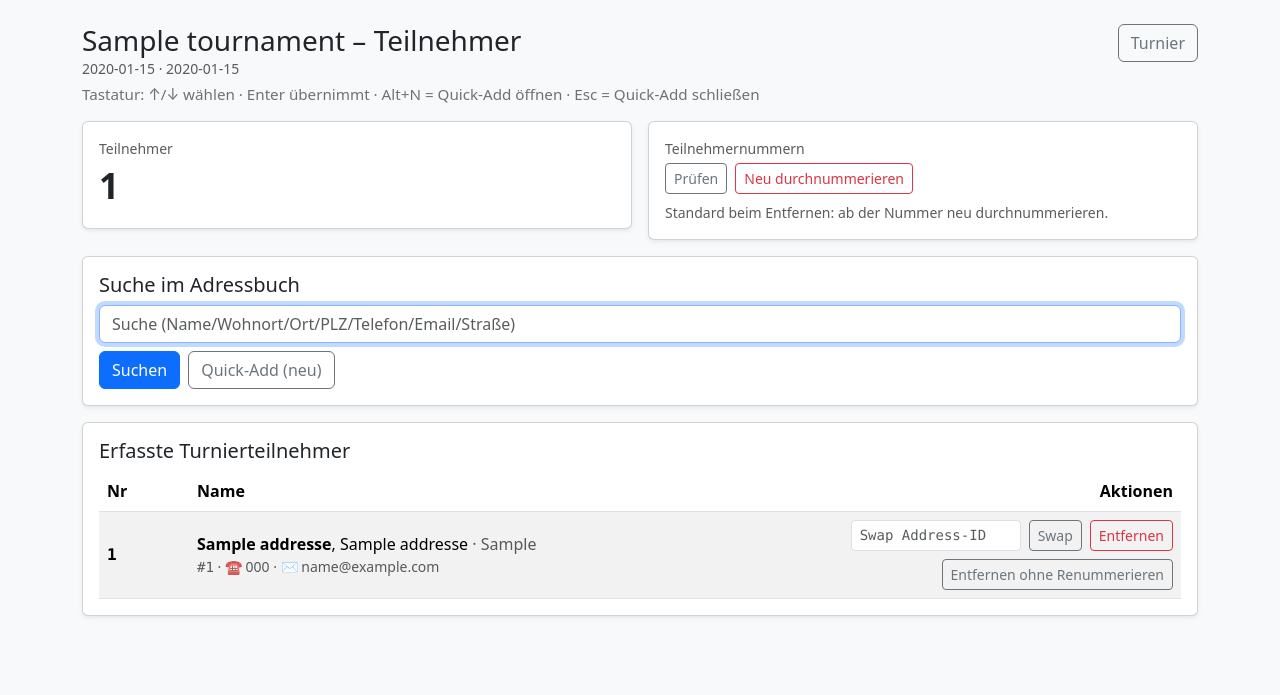
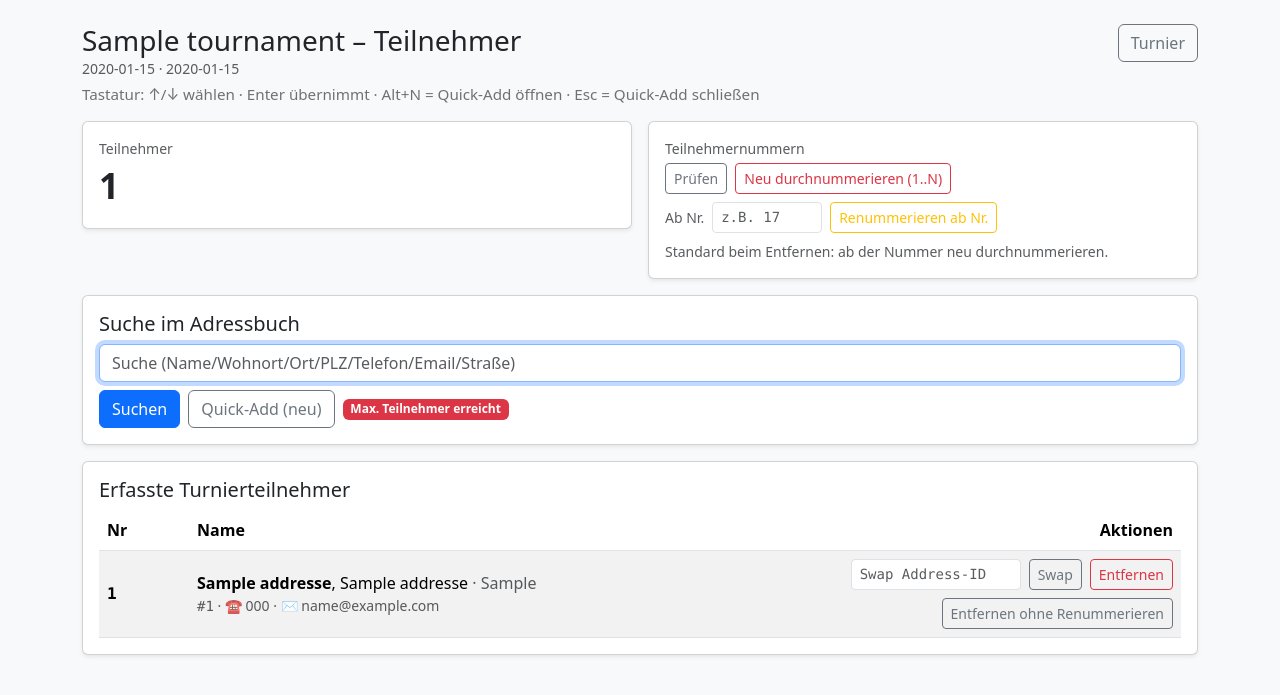
Before and after one commit to dieter6605/SchafkopfTurnier, a Flask app: page /tournaments/1/participants in a window 1280 px wide. Shown: the part 56-751 px from the top of the page. Run offline with Flask 3, Linux system fonts and the light colour scheme; tables that the repository leaves empty hold one stand-in row (values such as "Sample post").

Commit message:
Entfernen und Renummerieren #2

```diff
--- a/app/routes/tournaments.py
+++ b/app/routes/tournaments.py
@@ -2,9 +2,9 @@
 from __future__ import annotations
 
 from datetime import datetime
-from typing import Any
+from typing import Any, List, Optional
 
-from flask import Blueprint, flash, redirect, render_template, request, url_for
+from flask import Blueprint, flash, redirect, render_template, request, session, url_for
 
 from .. import db
 from .addresses import _default_ab_id, _upsert_wohnort
@@ -124,6 +124,37 @@ def _renumber_from(con, tournament_id: int, start_no: int) -> None:
         n += 1
 
 
+def _find_gaps(con, tournament_id: int) -> list[int]:
+    """
+    Ermittelt fehlende Nummern im Bereich 1..max(player_no).
+    (Duplikate sind durch UNIQUE(tournament_id, player_no) ausgeschlossen.)
+    """
+    rows = db.q(
+        con,
+        "SELECT player_no FROM tournament_participants WHERE tournament_id=? ORDER BY player_no ASC",
+        (tournament_id,),
+    )
+    nums: list[int] = []
+    for r in rows:
+        try:
+            n = int(r["player_no"])
+            if n > 0:
+                nums.append(n)
+        except Exception:
+            pass
+
+    if not nums:
+        return []
+
+    s = set(nums)
+    m = max(nums)
+    return [i for i in range(1, m + 1) if i not in s]
+
+
+def _session_gaps_key(tournament_id: int) -> str:
+    return f"skt_tp_gaps_{int(tournament_id)}"
+
+
 # -----------------------------------------------------------------------------
 # Pages
 # -----------------------------------------------------------------------------
@@ -218,6 +249,18 @@ def tournament_detail(tournament_id: int):
 @bp.get("/tournaments/<int:tournament_id>/participants")
 def tournament_participants(tournament_id: int):
     qtxt = (request.args.get("q") or "").strip()
+    show_gaps = (request.args.get("show_gaps") or "0") == "1"
+
+    gaps: list[int] = []
+    if show_gaps:
+        # einmalig aus Session lesen (und danach löschen)
+        k = _session_gaps_key(tournament_id)
+        try:
+            raw = session.get(k) or []
+            gaps = [int(x) for x in raw]
+        except Exception:
+            gaps = []
+        session.pop(k, None)
 
     with db.connect() as con:
         t = _get_tournament(con, tournament_id)
@@ -255,6 +298,8 @@ def tournament_participants(tournament_id: int):
         hits=hits,
         participants=participants,
         cap_ok=cap_ok,
+        show_gaps=show_gaps,
+        gaps=gaps,
     )
 
 
@@ -387,8 +432,7 @@ def tournament_participant_quickadd(tournament_id: int):
 # -----------------------------------------------------------------------------
 @bp.post("/tournaments/<int:tournament_id>/participants/<int:tp_id>/remove")
 def tournament_participant_remove(tournament_id: int, tp_id: int):
-    # Default = 1 (Standard: ab dieser Nummer)
-    renumber = _to_int(request.form.get("renumber"), 1)  # 0/1
+    renumber = _to_int(request.form.get("renumber"), 1)  # Default = 1
 
     with db.connect() as con:
         row = db.one(
@@ -436,21 +480,36 @@ def tournament_participants_renumber_from(tournament_id: int):
 
 
 # -----------------------------------------------------------------------------
-# Teilnehmernummern komplett renummerieren (1..N)
+# Teilnehmernummern prüfen / komplett renummerieren (1..N)
 # -----------------------------------------------------------------------------
 @bp.post("/tournaments/<int:tournament_id>/participants/check-numbers")
 def tournament_participants_check_numbers(tournament_id: int):
     renumber = _to_int(request.form.get("renumber"), 0)  # 0/1
+    q = (request.args.get("q") or request.form.get("q") or "").strip()
 
     with db.connect() as con:
         if renumber:
             _renumber_all(con, tournament_id)
             con.commit()
             flash("Teilnehmernummern wurden neu durchnummeriert (1..N).", "ok")
+            return redirect(url_for("tournaments.tournament_participants", tournament_id=tournament_id, q=q))
+
+        # prüfen + Ergebnis in Session ablegen, dann im UI anzeigen
+        gaps = _find_gaps(con, tournament_id)
+        session[_session_gaps_key(tournament_id)] = gaps
+        if gaps:
+            flash(f"Prüfung: {len(gaps)} Lücke(n) gefunden.", "error")
         else:
-            flash("Prüfung abgeschlossen (Lückenanzeige kommt als nächstes).", "ok")
+            flash("Prüfung: keine Lücken gefunden.", "ok")
 
-    return redirect(url_for("tournaments.tournament_participants", tournament_id=tournament_id))
+    return redirect(
+        url_for(
+            "tournaments.tournament_participants",
+            tournament_id=tournament_id,
+            q=q,
+            show_gaps="1",
+        )
+    )
 
 
 # -----------------------------------------------------------------------------
--- a/app/templates/tournament_participants.html
+++ b/app/templates/tournament_participants.html
@@ -1,3 +1,4 @@
+{# app/templates/tournament_participants.html #}
 {% extends "layout.html" %}
 {% block content %}
 
@@ -33,18 +34,67 @@
     <div class="card shadow-sm">
       <div class="card-body">
         <div class="text-muted small mb-1">Teilnehmernummern</div>
+
         <div class="d-flex gap-2 flex-wrap align-items-center">
-          <form method="post" action="{{ url_for('tournaments.tournament_participants_check_numbers', tournament_id=t.id) }}">
-            <button class="btn btn-sm btn-outline-secondary" title="Prüft auf Lücken (Anzeige kommt als nächstes)">Prüfen</button>
+          <!-- Prüfen -->
+          <form method="post"
+                action="{{ url_for('tournaments.tournament_participants_check_numbers', tournament_id=t.id) }}">
+            <button class="btn btn-sm btn-outline-secondary"
+                    title="Prüft auf Lücken (Anzeige kommt als nächstes)">
+              Prüfen
+            </button>
           </form>
 
-          <form method="post" action="{{ url_for('tournaments.tournament_participants_check_numbers', tournament_id=t.id) }}">
+          <!-- Komplett neu 1..N -->
+          <form method="post"
+                action="{{ url_for('tournaments.tournament_participants_check_numbers', tournament_id=t.id) }}">
             <input type="hidden" name="renumber" value="1">
-            <button class="btn btn-sm btn-outline-danger" title="Verdichtet alle Teilnehmer auf 1..N">Neu durchnummerieren</button>
+            <button class="btn btn-sm btn-outline-danger"
+                    title="Verdichtet alle Teilnehmer auf 1..N">
+              Neu durchnummerieren (1..N)
+            </button>
+          </form>
+
+          <!-- Neu: ab Nummer X -->
+          <form method="post"
+                action="{{ url_for('tournaments.tournament_participants_renumber_from', tournament_id=t.id) }}"
+                class="d-flex gap-2 align-items-center">
+            <span class="text-muted small">Ab Nr.</span>
+
+            <!-- Änderung: Startwert NICHT fest verdrahten (war value="1"), stattdessen leer mit Placeholder -->
+            <input class="form-control form-control-sm sk-mono"
+                   name="start_no"
+                   value=""
+                   inputmode="numeric"
+                   pattern="[0-9]*"
+                   placeholder="z.B. 17"
+                   style="max-width: 110px;"
+                   title="Startnummer (>=1)">
+
+            <!-- Änderung: Button optisch anders + klarerer Text -->
+            <button class="btn btn-sm btn-outline-warning"
+                    title="Verdichtet ab dieser Nummer, Nummern darunter bleiben unverändert"
+                    onclick="return confirm('Ab dieser Nummer neu durchnummerieren?');">
+              Renummerieren ab Nr.
+            </button>
           </form>
 
           <span class="text-muted small">Standard beim Entfernen: ab der Nummer neu durchnummerieren.</span>
         </div>
+
+        <!-- (Optional vorbereitet) Anzeige für Lücken, wenn du später show_gaps/gaps an Template übergibst -->
+        {% if show_gaps %}
+          <hr class="my-2">
+          {% if gaps and gaps|length > 0 %}
+            <div class="small">
+              <span class="text-muted">Lücken (1..max):</span>
+              <span class="sk-mono">{{ gaps|join(", ") }}</span>
+            </div>
+          {% else %}
+            <div class="small text-muted">Keine Lücken gefunden.</div>
+          {% endif %}
+        {% endif %}
+
       </div>
     </div>
   </div>
@@ -63,6 +113,11 @@
       <button class="btn btn-outline-secondary" type="button" id="btnOpenQuickAdd">
         Quick-Add (neu)
       </button>
+
+      <!-- Optional: wenn cap_ok vom Backend kommt -->
+      {% if cap_ok is defined and not cap_ok %}
+        <span class="badge text-bg-danger">Max. Teilnehmer erreicht</span>
+      {% endif %}
     </form>
 
     {% if hits %}
@@ -85,7 +140,10 @@
                 </td>
                 <td class="text-end">
                   <form method="post" action="{{ url_for('tournaments.tournament_participant_add', tournament_id=t.id, address_id=h.id, q=q or '') }}">
-                    <button class="btn btn-sm btn-outline-primary">Übernehmen</button>
+                    <button class="btn btn-sm btn-outline-primary"
+                            {% if cap_ok is defined and not cap_ok %}disabled{% endif %}>
+                      Übernehmen
+                    </button>
                   </form>
                 </td>
               </tr>
@@ -115,11 +173,13 @@
 
       <div class="col-md-3">
         <label class="form-label">Nachname *</label>
-        <input class="form-control" id="qaNachname" name="nachname" required>
+        <input class="form-control" id="qaNachname" name="nachname" required
+               {% if cap_ok is defined and not cap_ok %}disabled{% endif %}>
       </div>
       <div class="col-md-3">
         <label class="form-label">Vorname *</label>
-        <input class="form-control" name="vorname" required>
+        <input class="form-control" name="vorname" required
+               {% if cap_ok is defined and not cap_ok %}disabled{% endif %}>
       </div>
 
       <div class="col-md-3">
@@ -127,45 +187,64 @@
         <input class="form-control sk-wohnort-input"
                name="wohnort" required autocomplete="off"
                data-plz-id="qaPlz"
-               data-ort-id="qaOrt">
+               data-ort-id="qaOrt"
+               {% if cap_ok is defined and not cap_ok %}disabled{% endif %}>
         <div class="form-text">Autocomplete aus Wohnort-Tabelle</div>
       </div>
 
       <div class="col-md-3">
         <label class="form-label">Telefon</label>
-        <input class="form-control" name="telefon">
+        <input class="form-control" name="telefon"
+               {% if cap_ok is defined and not cap_ok %}disabled{% endif %}>
       </div>
 
       <div class="col-md-2">
         <label class="form-label">PLZ</label>
-        <input class="form-control" id="qaPlz" name="plz">
+        <input class="form-control" id="qaPlz" name="plz"
+               {% if cap_ok is defined and not cap_ok %}disabled{% endif %}>
       </div>
       <div class="col-md-4">
         <label class="form-label">Ort</label>
-        <input class="form-control" id="qaOrt" name="ort">
+        <input class="form-control" id="qaOrt" name="ort"
+               {% if cap_ok is defined and not cap_ok %}disabled{% endif %}>
       </div>
       <div class="col-md-4">
         <label class="form-label">Straße</label>
-        <input class="form-control" name="strasse">
+        <input class="form-control" name="strasse"
+               {% if cap_ok is defined and not cap_ok %}disabled{% endif %}>
       </div>
       <div class="col-md-2">
         <label class="form-label">Hausnr.</label>
-        <input class="form-control" name="hausnummer">
+        <input class="form-control" name="hausnummer"
+               {% if cap_ok is defined and not cap_ok %}disabled{% endif %}>
       </div>
 
       <div class="col-md-4">
         <label class="form-label">E-Mail</label>
-        <input class="form-control" name="email">
+        <input class="form-control" name="email"
+               {% if cap_ok is defined and not cap_ok %}disabled{% endif %}>
       </div>
       <div class="col-md-8">
         <label class="form-label">Notizen</label>
-        <input class="form-control" name="notizen">
+        <input class="form-control" name="notizen"
+               {% if cap_ok is defined and not cap_ok %}disabled{% endif %}>
       </div>
 
       <div class="col-12 d-flex gap-2 mt-2 flex-wrap">
-        <button class="btn btn-primary" type="submit">Anlegen + übernehmen</button>
+        <button class="btn btn-primary" type="submit"
+                {% if cap_ok is defined and not cap_ok %}disabled{% endif %}>
+          Anlegen + übernehmen
+        </button>
         <button class="btn btn-outline-secondary" type="button" id="btnCloseQuickAdd">Schließen</button>
       </div>
+
+      {% if cap_ok is defined and not cap_ok %}
+        <div class="col-12">
+          <div class="alert alert-danger mb-0 mt-2">
+            Maximale Teilnehmerzahl erreicht – Quick-Add ist deaktiviert.
+          </div>
+        </div>
+      {% endif %}
     </form>
   </div>
 </div>
```
